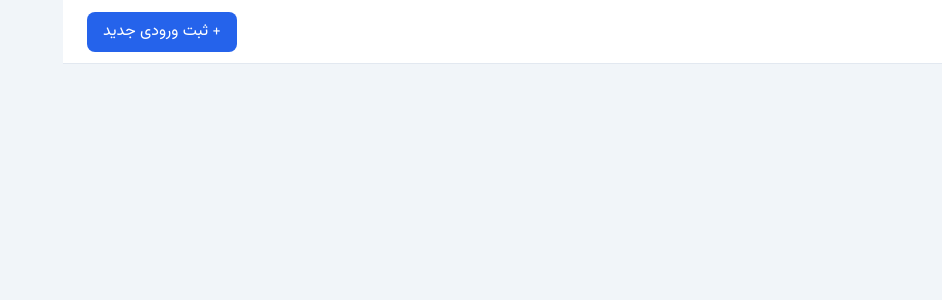
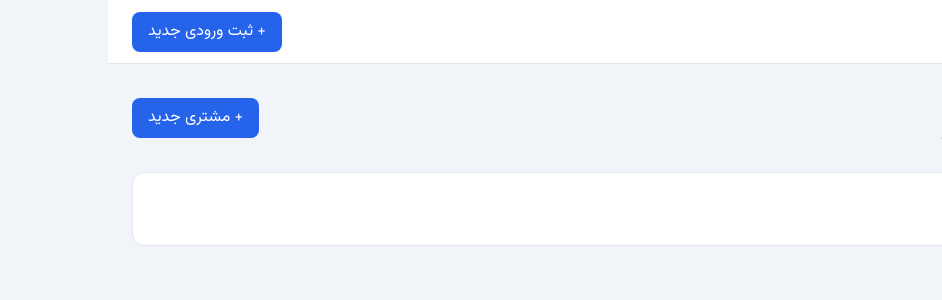
Before and after one commit to mosi3883/pistaFlow-ui, a React (Vite) app: page /customers in a window 1280 px wide. Shown: the top 300 px of the page, without its empty margins (338-1280 px from the left). Built offline with nearby package versions, Linux system fonts and the light colour scheme.

Commit message:
8-customers

```diff
--- a/package.json
+++ b/package.json
@@ -1,7 +1,7 @@
 {
   "name": "pistaflow-ui",
   "private": true,
-  "version": "0.7.2",
+  "version": "0.8.0",
   "type": "module",
   "scripts": {
     "dev": "vite",
--- a/src/App.jsx
+++ b/src/App.jsx
@@ -1,13 +1,14 @@
 import { Route, Routes } from 'react-router';
 import AppLayout from './ui/AppLayout';
 import Dashboard from './pages/Dashboard';
+import Customers from './pages/Customers';
 
 function App() {
   return (
     <Routes>
       <Route element={<AppLayout />}>
         <Route index element={<Dashboard />} />
-        <Route path='/customers' element={<p>مشتریان</p>} />
+        <Route path='/customers' element={<Customers />} />
         <Route path='/deliveries' element={<p>ورودی ها</p>} />
         <Route path='/accounting' element={<p>حسابداری</p>} />
         <Route path='/reports' element={<p>گزارش ها</p>} />
--- /dev/null
+++ b/src/components/customers/CustomerForm.jsx
@@ -0,0 +1,5 @@
+function CustomerForm() {
+  return <div>customer form</div>;
+}
+
+export default CustomerForm;
--- /dev/null
+++ b/src/components/customers/CustomerTable.jsx
@@ -0,0 +1,5 @@
+function CustomerTable() {
+  return <div>customer table</div>;
+}
+
+export default CustomerTable;
--- /dev/null
+++ b/src/components/customers/CuttomerHeader.jsx
@@ -0,0 +1,5 @@
+function CuttomerHeader() {
+  return <div>customers header</div>;
+}
+
+export default CuttomerHeader;
--- /dev/null
+++ b/src/pages/Customers.jsx
@@ -0,0 +1,23 @@
+import { Link } from 'react-router';
+
+function Customers() {
+  return (
+    <>
+      <header className='flex justify-between items-center mb-6'>
+        <div>
+          <h2 className='mb-2 font-semibold text-heading text-2xl'>مشتریان</h2>
+          <p className='text-muted text-sm'>مدیریت اطلاعات مشتریان کارخانه</p>
+        </div>
+        <Link
+          to='/customers/new'
+          className='flex justify-center items-center bg-primary hover:bg-blue-700 px-4 rounded-lg h-10 text-white transition-colors duration-150'
+        >
+          + مشتری جدید
+        </Link>
+      </header>
+      <div className='bg-white p-6 border border-slate-200 rounded-xl'>محتوای کارت</div>
+    </>
+  );
+}
+
+export default Customers;
```
Also changed, not shown: 1 other file (tests, documents, lock files or other folders).
